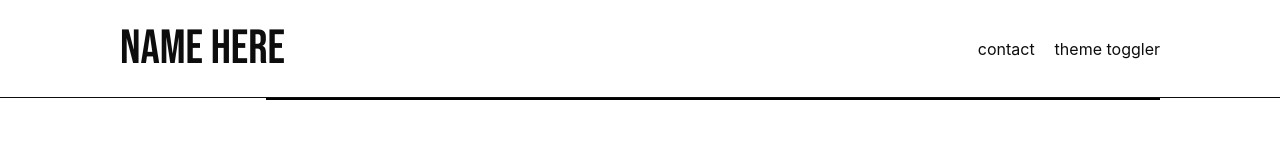
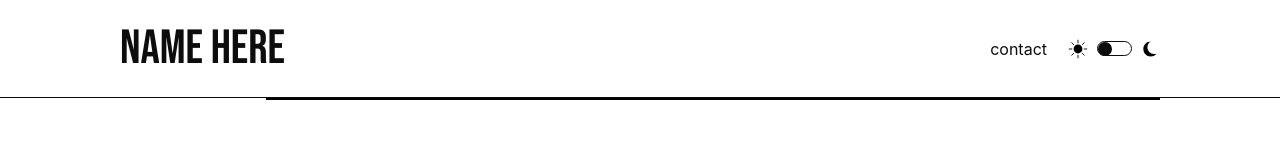
Before and after one commit to In-N-Out-Dev/PortfolioHub, a React (Vite) app: page / in a window 1280 px wide. Shown: the top 160 px of the page. Built offline with nearby package versions, Linux system fonts and the light colour scheme.

Commit message:
refactor: relocate header file

```diff
--- a/src/components/common/Layout.tsx
+++ b/src/components/common/Layout.tsx
@@ -2,8 +2,8 @@ import styled from '@emotion/styled';
 
 import Footer from './Footer';
 
-import Header from '@/components/common/Header';
 import SideNav from '@/components/common/SideNav';
+import Header from '@/components/header/Header';
 
 interface LayoutProps {
   children: React.ReactNode;
--- a/src/components/common/Header.tsx
+++ b/src/components/header/Header.tsx
@@ -1,4 +1,5 @@
 import styled from '@emotion/styled';
+import ThemeToggleButton from 'components/header/ThemeToggleButton';
 
 const Header = () => {
   return (
@@ -6,7 +7,7 @@ const Header = () => {
       <Logo>name here</Logo>
       <ButtonsWrapper>
         <button>contact</button>
-        <button>theme toggler</button>
+        <ThemeToggleButton />
       </ButtonsWrapper>
     </HeaderWrapper>
   );
```
